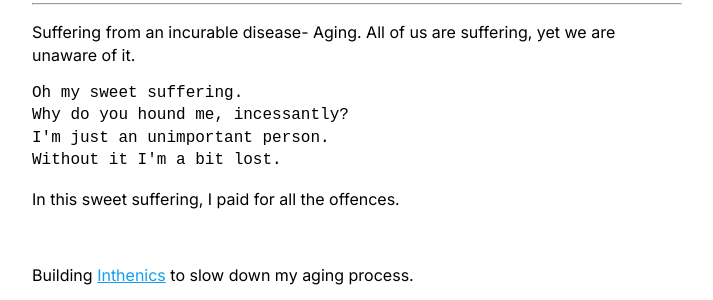
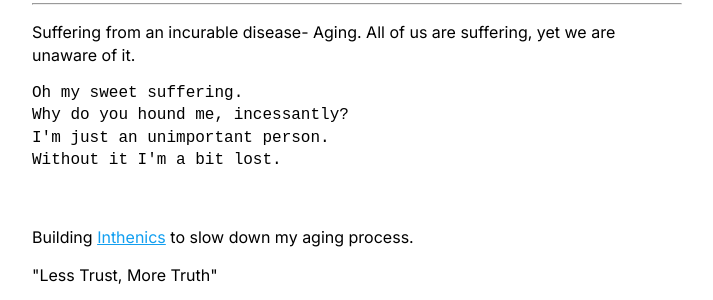
Before and after one commit to sachinkhyalia/hello, a plain HTML site: page index.html in a window 1280 px wide. Shown: the part 113-413 px from the top of the page, without its empty margins (283-996 px from the left). Drawn offline with Linux system fonts and the light colour scheme.

Commit message:
Update index.html

```diff
--- a/index.html
+++ b/index.html
@@ -47,7 +47,7 @@
       just an unimportant person. <br />Without it I'm a bit lost.
     </p>
     <p>
-    <p>In this sweet suffering, I paid for all the offences.</p>
+    <!-- <p>In this sweet suffering, I paid for all the offences.</p> -->
     <br />
 
     <p style="font-size: 16px">
```
